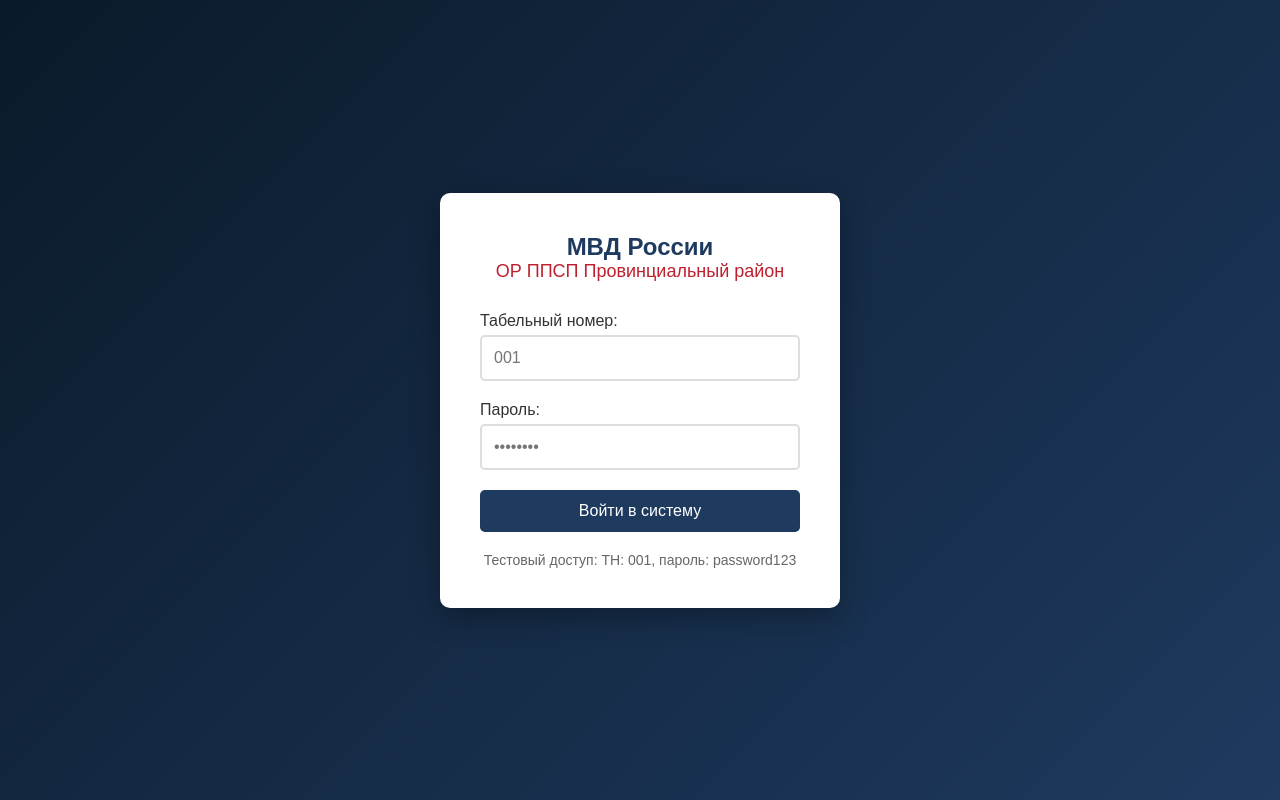
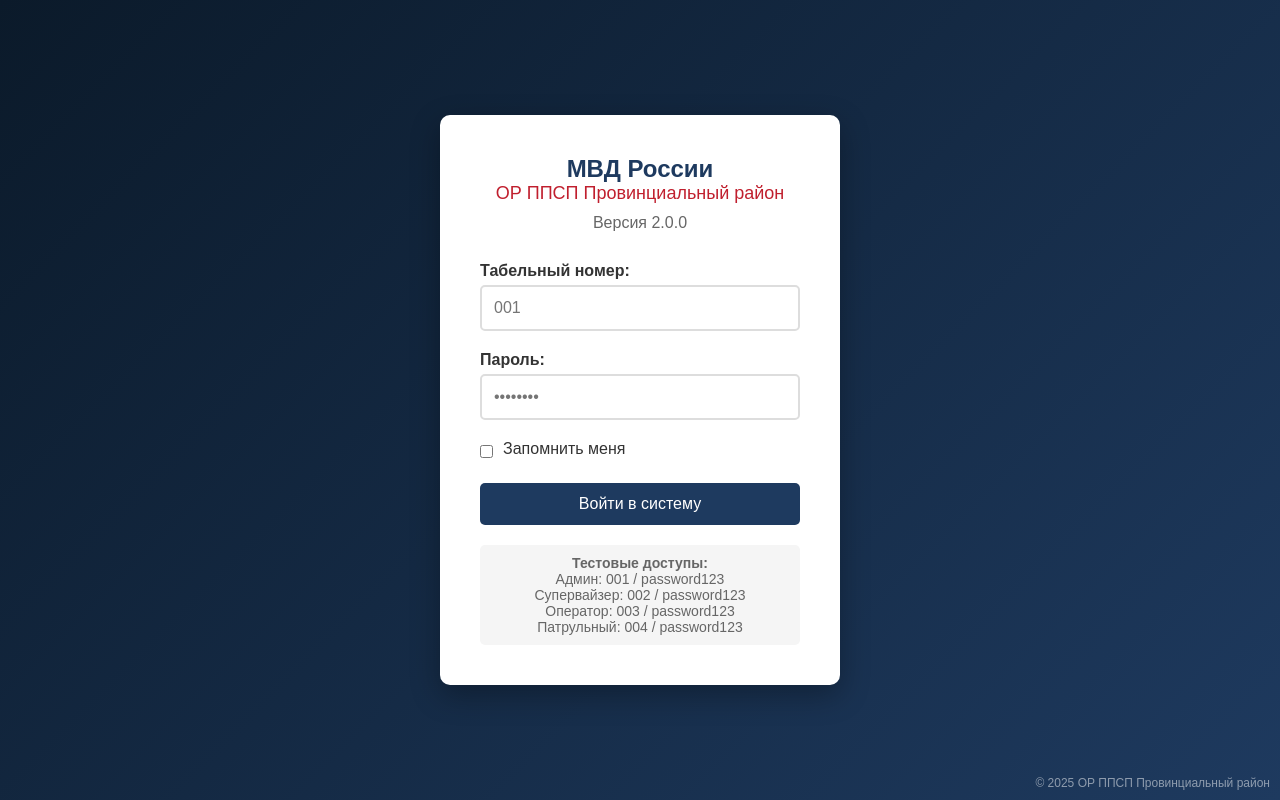
Before and after one commit to legeonyt1812-ops/ppsp-app, a Python web app: template templates/login.html in a window 1280 px wide. Run offline with Jinja, Linux system fonts and the light colour scheme; the template is opened without the code that fills it, so the values that code supplies are empty, except form fields; tables that the repository leaves empty hold one stand-in row (values such as "Sample post"); form fields are guessed from the names that the template uses.

Commit message:
login.html

```diff
--- a/templates/login.html
+++ b/templates/login.html
@@ -53,6 +53,7 @@
             display: block;
             margin-bottom: 5px;
             color: #333;
+            font-weight: bold;
         }
 
         input {
@@ -61,6 +62,7 @@
             border: 2px solid #ddd;
             border-radius: 5px;
             font-size: 16px;
+            transition: border-color 0.3s;
         }
 
         input:focus {
@@ -98,6 +100,27 @@
             margin-top: 20px;
             color: #666;
             font-size: 14px;
+            padding: 10px;
+            background: #f5f5f5;
+            border-radius: 5px;
+        }
+
+        .remember {
+            display: flex;
+            align-items: center;
+            gap: 10px;
+        }
+
+        .remember input {
+            width: auto;
+        }
+
+        .version {
+            position: absolute;
+            bottom: 10px;
+            right: 10px;
+            color: rgba(255,255,255,0.5);
+            font-size: 12px;
         }
     </style>
 </head>
@@ -106,6 +129,7 @@
         <div class="logo">
             <h1>МВД России</h1>
             <h2>ОР ППСП Провинциальный район</h2>
+            <p style="color: #666; margin-top: 10px;">Версия 2.0.0</p>
         </div>
 
         {% with messages = get_flashed_messages(with_categories=true) %}
@@ -117,22 +141,47 @@
         {% endwith %}
 
         <form method="POST">
+            {{ form.hidden_tag() }}
+
             <div class="form-group">
                 <label>Табельный номер:</label>
-                <input type="text" name="badge_number" required placeholder="001">
+                {{ form.badge_number(class="form-control", placeholder="001") }}
+                {% if form.badge_number.errors %}
+                    {% for error in form.badge_number.errors %}
+                        <small style="color: #c01f2e;">{{ error }}</small>
+                    {% endfor %}
+                {% endif %}
             </div>
 
             <div class="form-group">
                 <label>Пароль:</label>
-                <input type="password" name="password" required placeholder="••••••••">
+                {{ form.password(class="form-control", placeholder="••••••••") }}
+                {% if form.password.errors %}
+                    {% for error in form.password.errors %}
+                        <small style="color: #c01f2e;">{{ error }}</small>
+                    {% endfor %}
+                {% endif %}
+            </div>
+
+            <div class="form-group remember">
+                {{ form.remember() }}
+                <label for="remember" style="display: inline; font-weight: normal;">Запомнить меня</label>
             </div>
 
             <button type="submit">Войти в систему</button>
         </form>
 
         <div class="info">
-            Тестовый доступ: ТН: 001, пароль: password123
+            <strong>Тестовые доступы:</strong><br>
+            Админ: 001 / password123<br>
+            Супервайзер: 002 / password123<br>
+            Оператор: 003 / password123<br>
+            Патрульный: 004 / password123
         </div>
+    </div>
+
+    <div class="version">
+        © 2025 ОР ППСП Провинциальный район
     </div>
 </body>
 </html>
```
